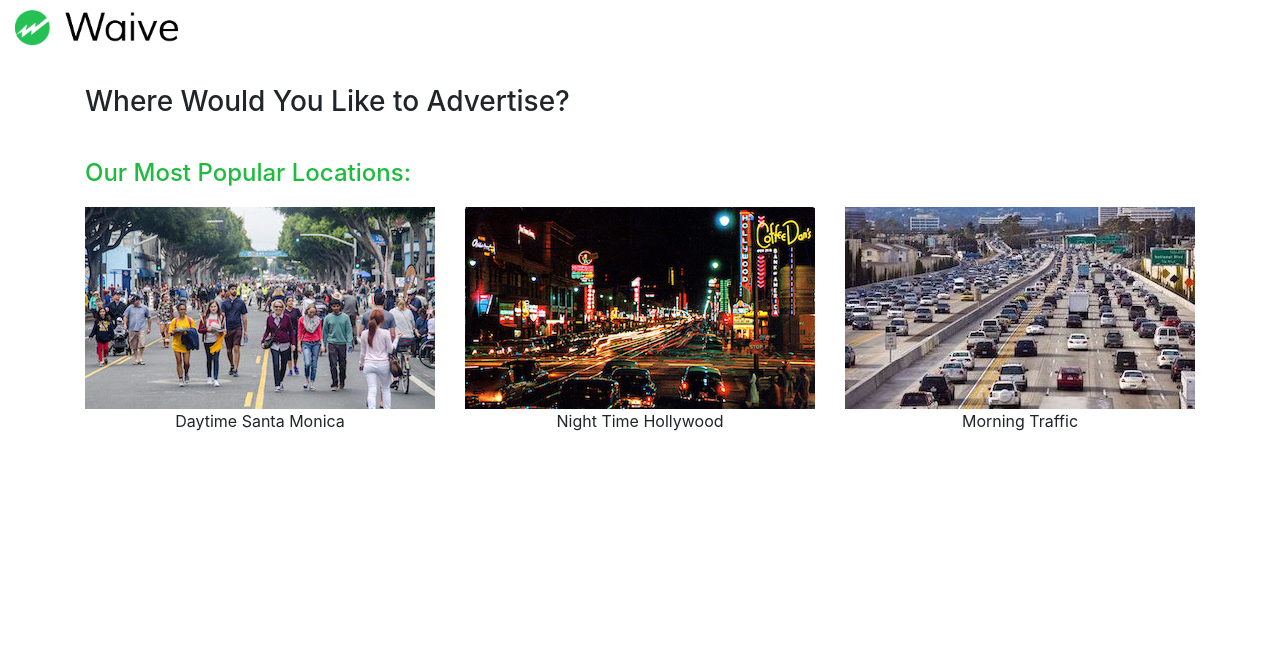
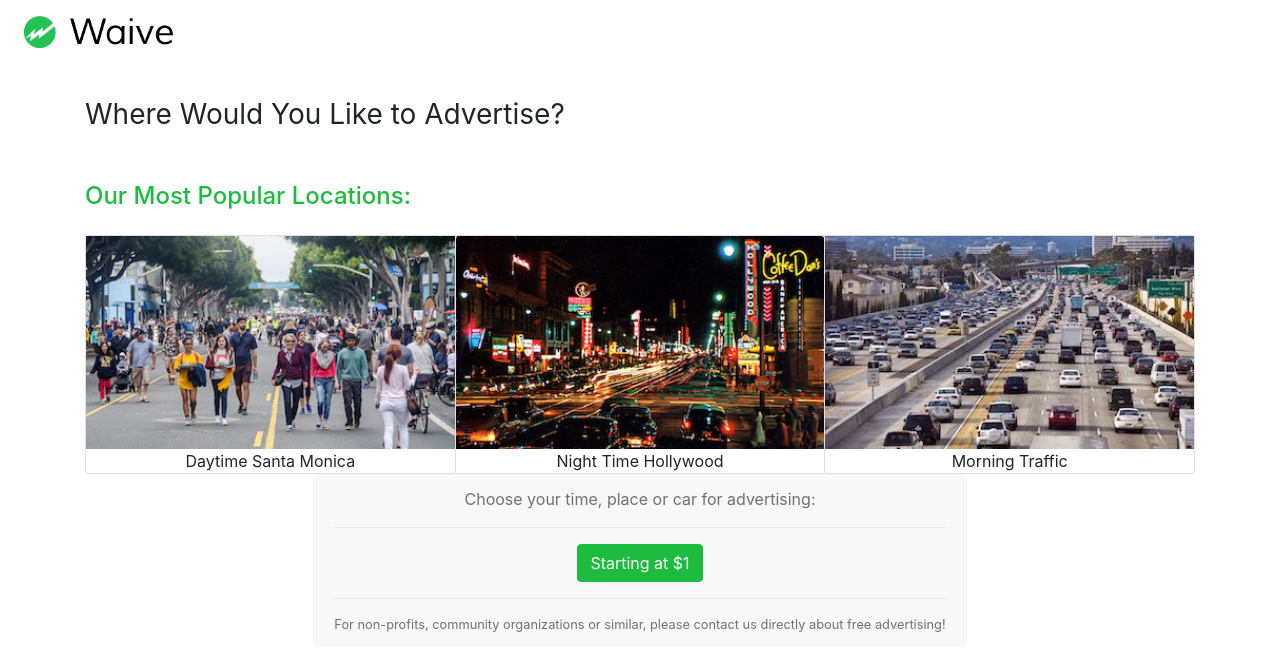
Before and after one commit to WaiveCar/madisonave, a website: page static/index.html in a window 1280 px wide. Drawn offline with nearby package versions, Linux system fonts and the light colour scheme; a web font is replaced by a local one.

Commit message:
Added more structure and style

```diff
--- a/scss/custom.scss
+++ b/scss/custom.scss
@@ -1,18 +1,33 @@
 $primary: #1dbb3e;
 $secondary: #dadada;
 $success: #606060;
+$info: #f9f9fa;
 
 @import '../node_modules/bootstrap/scss/bootstrap';
 
+html {
+  font-family: Muli, sans-serif;
+  line-height: 1.15;
+}
+
 .logo {
-  margin: 10px 0 0 15px;
-  height: 35px;
+  margin: 1em 0 0 1.5em;
+  height: 2em;
 }
 
 .subtitle {
-  margin: 40px 0;
+  font-weight: 400;
+  margin: 1.8em 0;
 }
 
 .locations {
-  margin-top: 20px;
+  margin-top: 1.5em;
 }
+
+.choose-box {
+  width: 80%;
+}
+
+.non-profits {
+  font-size: 0.8em;
+}
--- a/static/index.html
+++ b/static/index.html
@@ -4,6 +4,7 @@
     <meta charset="utf-8">
     <meta name="viewport" content="width=device-width, initial-scale=1, shrink-to-fit=no">
     <link rel="stylesheet" href="custom.min.css">
+    <link rel="stylesheet" href="https://fonts.googleapis.com/css?family=Muli:300,400,600,700" media="all">
     <title>Waive Ads</title>
   </head>
   <header class="header">
@@ -13,18 +14,31 @@
     <div class="container">
       <h3 class="subtitle">Where Would You Like to Advertise?</h3>
       <h4 class="text-primary">Our Most Popular Locations:</h4>
-      <div class="row locations">
-        <div class="col-sm text-center">
+      <div class="card-group locations">
+        <div class="card text-center">
           <img src="assets/sm-day.jpg">
           Daytime Santa Monica
         </div>
-        <div class="col-sm text-center">
+        <div class="card text-center">
           <img src="assets/hollywood-night.jpg">
           Night Time Hollywood
         </div>
-        <div class="col-sm text-center">
+        <div class="card text-center">
           <img src="assets/traffic-morning.jpg">
           Morning Traffic
+        </div>
+      </div>
+      <div class="row justify-content-md-center">
+        <div class="alert alert-secondary text-center" role="alert">
+          Choose your time, place or car for advertising:
+          <hr>
+          <div>
+            <button type="button" class="btn btn-primary">Starting at $1</button>
+          </div>
+          <hr>
+          <div class="non-profits">
+            For non-profits, community organizations or similar, please contact us directly about free advertising!
+          </div>
         </div>
       </div>
     </div>
```
Also changed, not shown: static/custom.min.css, 1 other file.
